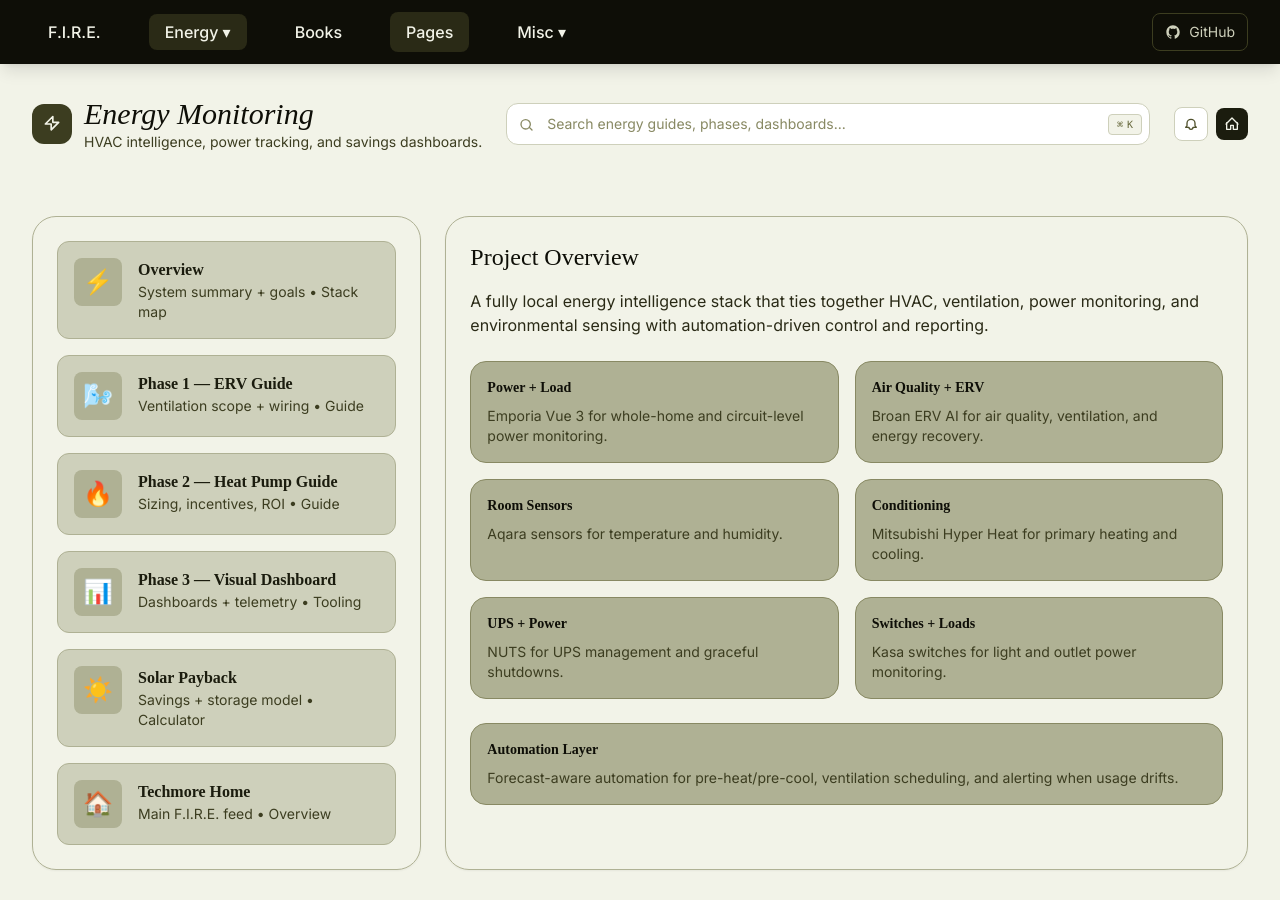
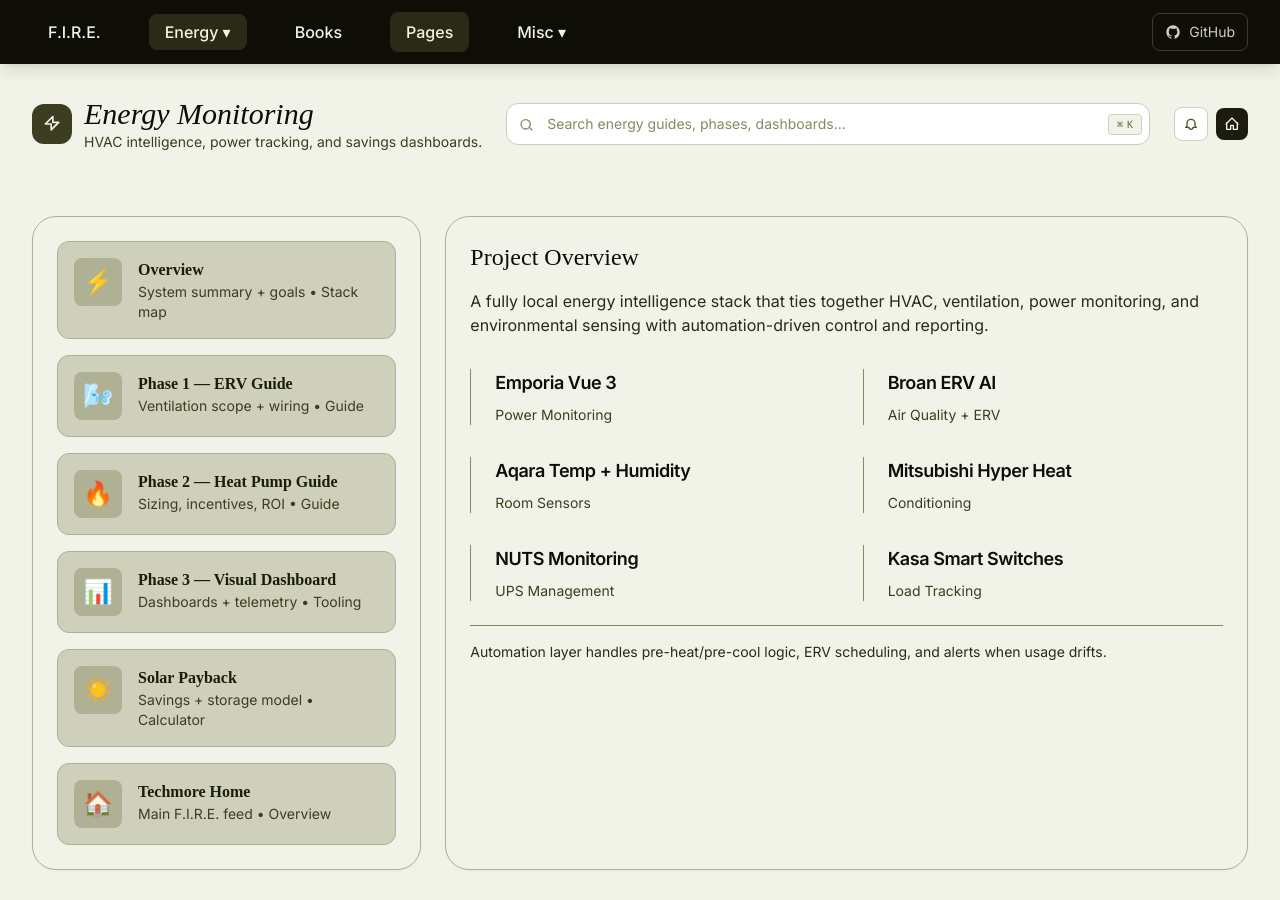
Before and after one commit to techmore/techmore.github.io, a Jekyll site: the page built from pages/energy-monitoring.html, in a window 1280 px wide and 900 px high. Built offline with Jekyll 4.4.1, drawn with Linux system fonts in a browser that asks for light colours; nearby versions of some CDN libraries; some web fonts are replaced.

Commit message:
Use dl blurbs for overview

```diff
--- a/pages/energy-monitoring.html
+++ b/pages/energy-monitoring.html
@@ -110,36 +110,35 @@ title: Energy Monitoring - Techmore
                 </div>
                 <div class="lg:col-span-2 bg-olive-200/70 rounded-3xl border border-olive-300 p-6 shadow-sm">
                     <h2 class="text-2xl text-olive-950 mb-4">Project Overview</h2>
-                    <p class="text-base text-olive-800 mb-6">A fully local energy intelligence stack that ties together HVAC, ventilation, power monitoring, and environmental sensing with automation-driven control and reporting.</p>
-                    <div class="grid gap-4 sm:grid-cols-2">
-                        <div class="bg-olive-300 rounded-2xl border border-olive-400 p-4">
-                            <h3 class="text-sm text-olive-950 font-semibold mb-2">Power + Load</h3>
-                            <p class="text-sm text-olive-700">Emporia Vue 3 for whole-home and circuit-level power monitoring.</p>
+                    <p class="text-base text-olive-800 mb-8">A fully local energy intelligence stack that ties together HVAC, ventilation, power monitoring, and environmental sensing with automation-driven control and reporting.</p>
+                    <dl class="grid grid-cols-1 gap-x-8 gap-y-8 sm:grid-cols-2">
+                        <div class="flex flex-col-reverse gap-y-2 border-l border-olive-400 pl-6">
+                            <dt class="text-sm text-olive-700">Power Monitoring</dt>
+                            <dd class="text-lg text-olive-950 font-semibold tracking-tight">Emporia Vue 3</dd>
                         </div>
-                        <div class="bg-olive-300 rounded-2xl border border-olive-400 p-4">
-                            <h3 class="text-sm text-olive-950 font-semibold mb-2">Air Quality + ERV</h3>
-                            <p class="text-sm text-olive-700">Broan ERV AI for air quality, ventilation, and energy recovery.</p>
+                        <div class="flex flex-col-reverse gap-y-2 border-l border-olive-400 pl-6">
+                            <dt class="text-sm text-olive-700">Air Quality + ERV</dt>
+                            <dd class="text-lg text-olive-950 font-semibold tracking-tight">Broan ERV AI</dd>
                         </div>
-                        <div class="bg-olive-300 rounded-2xl border border-olive-400 p-4">
-                            <h3 class="text-sm text-olive-950 font-semibold mb-2">Room Sensors</h3>
-                            <p class="text-sm text-olive-700">Aqara sensors for temperature and humidity.</p>
+                        <div class="flex flex-col-reverse gap-y-2 border-l border-olive-400 pl-6">
+                            <dt class="text-sm text-olive-700">Room Sensors</dt>
+                            <dd class="text-lg text-olive-950 font-semibold tracking-tight">Aqara Temp + Humidity</dd>
                         </div>
-                        <div class="bg-olive-300 rounded-2xl border border-olive-400 p-4">
-                            <h3 class="text-sm text-olive-950 font-semibold mb-2">Conditioning</h3>
-                            <p class="text-sm text-olive-700">Mitsubishi Hyper Heat for primary heating and cooling.</p>
+                        <div class="flex flex-col-reverse gap-y-2 border-l border-olive-400 pl-6">
+                            <dt class="text-sm text-olive-700">Conditioning</dt>
+                            <dd class="text-lg text-olive-950 font-semibold tracking-tight">Mitsubishi Hyper Heat</dd>
                         </div>
-                        <div class="bg-olive-300 rounded-2xl border border-olive-400 p-4">
-                            <h3 class="text-sm text-olive-950 font-semibold mb-2">UPS + Power</h3>
-                            <p class="text-sm text-olive-700">NUTS for UPS management and graceful shutdowns.</p>
+                        <div class="flex flex-col-reverse gap-y-2 border-l border-olive-400 pl-6">
+                            <dt class="text-sm text-olive-700">UPS Management</dt>
+                            <dd class="text-lg text-olive-950 font-semibold tracking-tight">NUTS Monitoring</dd>
                         </div>
-                        <div class="bg-olive-300 rounded-2xl border border-olive-400 p-4">
-                            <h3 class="text-sm text-olive-950 font-semibold mb-2">Switches + Loads</h3>
-                            <p class="text-sm text-olive-700">Kasa switches for light and outlet power monitoring.</p>
+                        <div class="flex flex-col-reverse gap-y-2 border-l border-olive-400 pl-6">
+                            <dt class="text-sm text-olive-700">Load Tracking</dt>
+                            <dd class="text-lg text-olive-950 font-semibold tracking-tight">Kasa Smart Switches</dd>
                         </div>
-                    </div>
-                    <div class="mt-6 bg-olive-300 rounded-2xl border border-olive-400 p-4">
-                        <h3 class="text-sm text-olive-950 font-semibold mb-2">Automation Layer</h3>
-                        <p class="text-sm text-olive-700">Forecast-aware automation for pre-heat/pre-cool, ventilation scheduling, and alerting when usage drifts.</p>
+                    </dl>
+                    <div class="mt-6 border-t border-olive-400 pt-4">
+                        <p class="text-sm text-olive-800">Automation layer handles pre-heat/pre-cool logic, ERV scheduling, and alerts when usage drifts.</p>
                     </div>
                 </div>
             </div>
```
